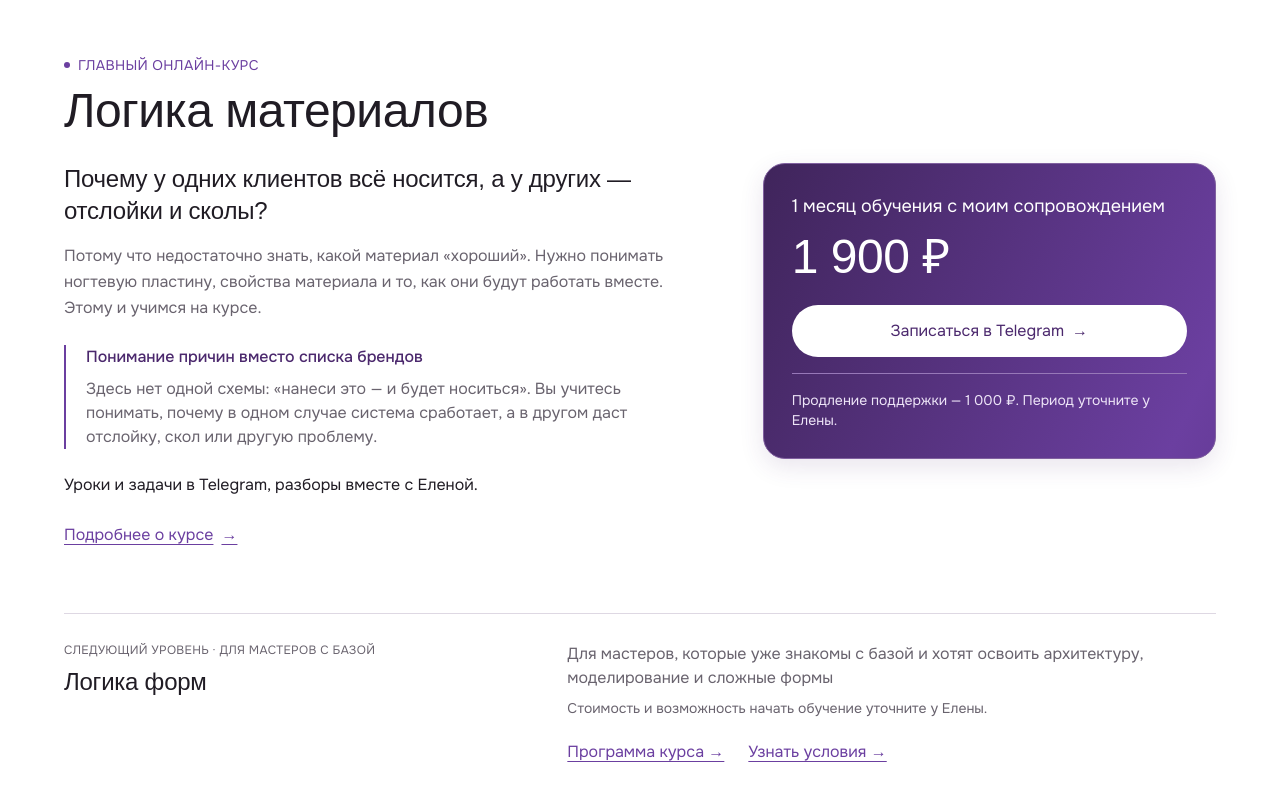
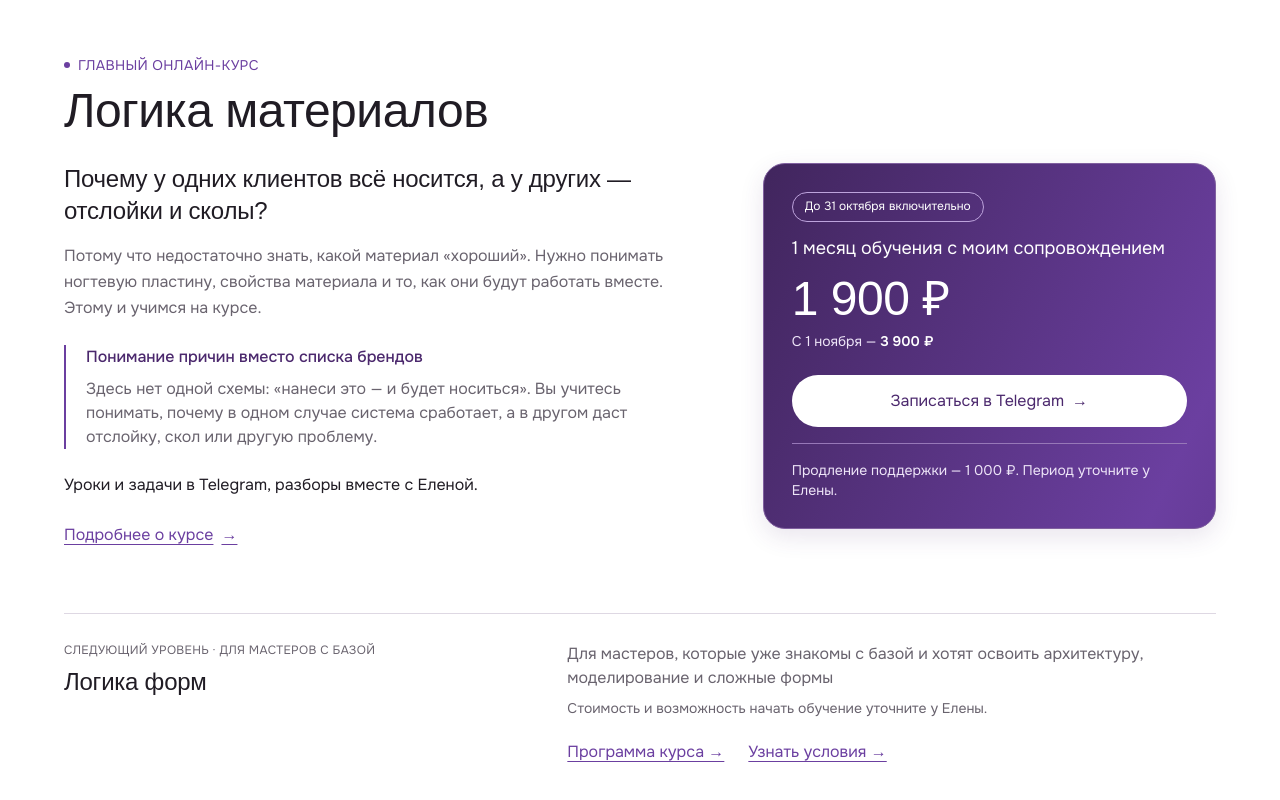
Before and after one commit to msgalya1798-arch/elena-goryacheva-school, a Next.js app: page / in a window 1280 px wide. Shown: the part 826-1626 px from the top of the page. Built offline with nearby package versions, Linux system fonts and the light colour scheme; a web font is replaced by a local one.

Commit message:
Extend Material Logic launch offer through October 31

```diff
--- a/src/components/MaterialOffer.tsx
+++ b/src/components/MaterialOffer.tsx
@@ -7,11 +7,18 @@ import { primaryContactHref } from "@/lib/contact";
 export function MaterialOffer() {
   const course = getCourseBySlug("material-logic-online");
   const href = primaryContactHref();
+  const introductory = course?.price.amount === 1900;
   if (!course) return null;
   return (
     <div className="material-offer rounded-card p-5 sm:p-7 text-white">
-      <p className="text-lg leading-relaxed">{onlineContent.offerTitle}</p>
+      {introductory && (
+        <p className="inline-flex rounded-full border border-[#bda3dc] px-3 py-1 text-xs leading-relaxed text-white">
+          До <time dateTime="2026-10-31" className="ml-1">31 октября</time><span className="ml-1">включительно</span>
+        </p>
+      )}
+      <p className="mt-3 text-lg leading-relaxed">{onlineContent.offerTitle}</p>
       <p className="mt-3 font-display text-4xl sm:text-5xl leading-tight whitespace-nowrap">{formatPrice(course.price)}</p>
+      {introductory && <p className="mt-2 text-sm text-[#eee5f8]">С 1 ноября — <span className="font-semibold text-white whitespace-nowrap">3 900 ₽</span></p>}
       {href && <Link href={href} className="cta-primary mt-6 inline-flex w-full items-center justify-center gap-2 rounded-full bg-white px-5 py-3.5 text-center text-violet-deep hover:bg-lavender">
         Записаться в Telegram <span aria-hidden="true" className="cta-arrow">→</span>
       </Link>}
```
